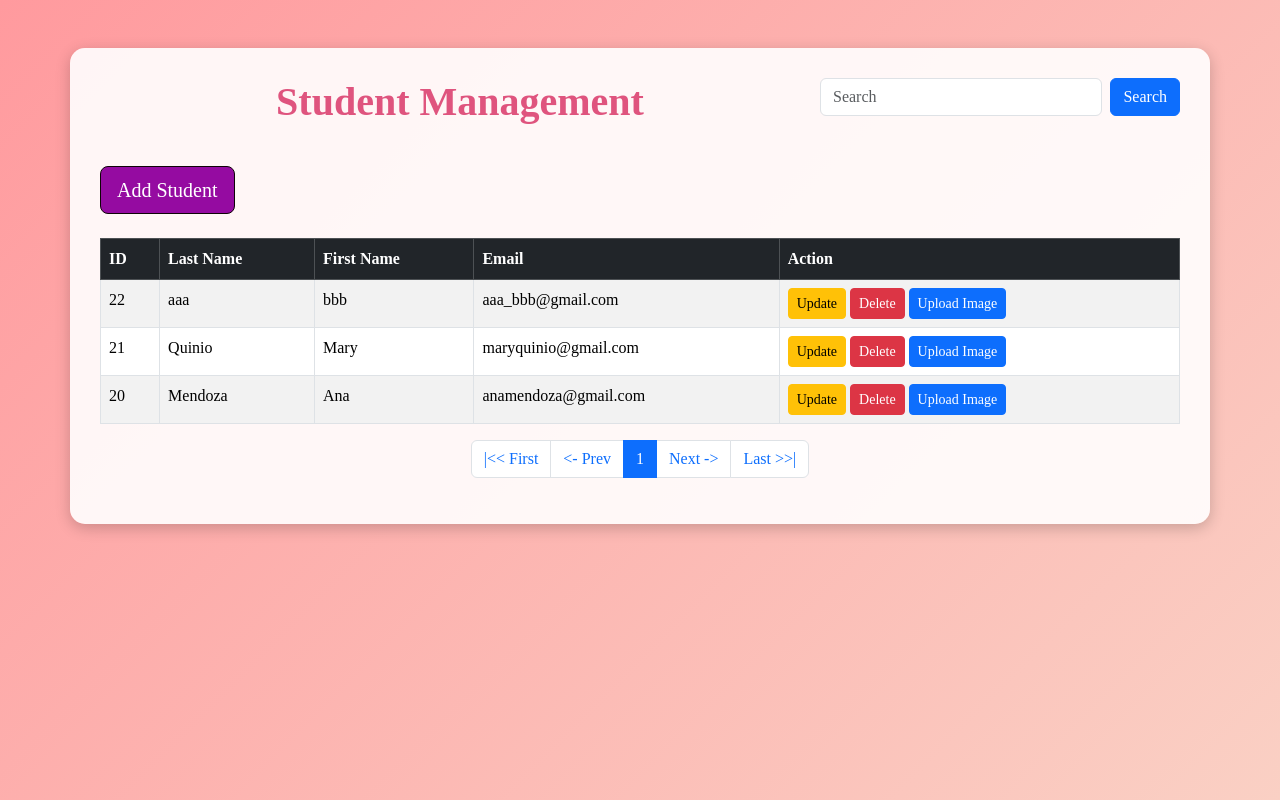
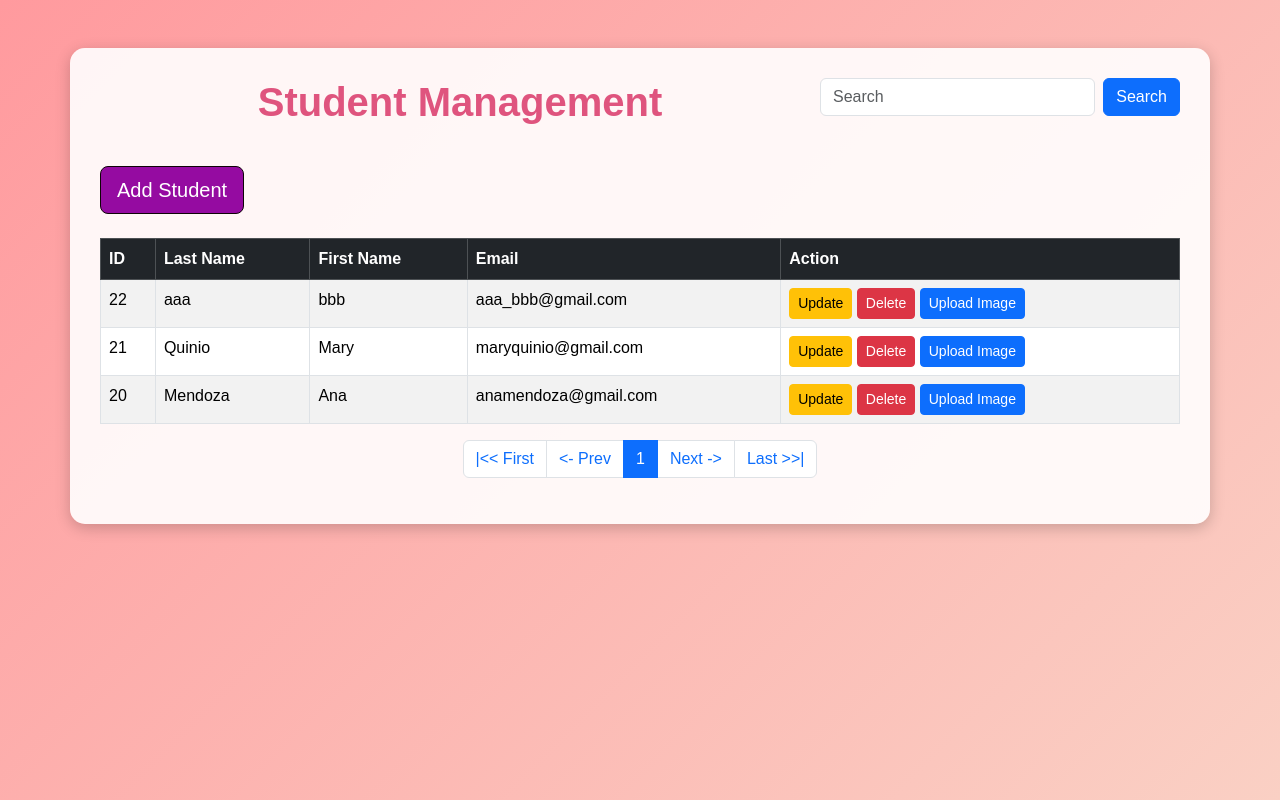
Before and after one commit to marymaeeeeeeq/quinio_marymae, a CodeIgniter app: page / in a window 1280 px wide. Run offline with CodeIgniter, Linux system fonts and the light colour scheme; data comes from the database, SQL or seed files in the repository; data that the repository does not hold is empty; some libraries are stand-ins or nearby versions.

Commit message:
Update UI

```diff
--- a/app/views/create.php
+++ b/app/views/create.php
@@ -13,7 +13,7 @@
       display: flex;
       justify-content: center;
       align-items: flex-start;
-      font-family: Arial, sans-serif;
+      font-family: Arial, Helvetica, sans-serif;
       background: linear-gradient(135deg, #ff9a9e, #fad0c4);
     }
     .container {
@@ -32,11 +32,11 @@
       margin-bottom: 30px;
     }
     .btn-primary {
-      background-color: rgba(84, 231, 104, 1);
+      background-color: #950ba1ff;
       border-color: #0f0609ff;
     }
     .btn-primary:hover {
-      background-color: rgba(65, 196, 67, 1);
+      background-color: #950ba1ff;
       border-color: #14060aff;
     }
   </style>
--- a/app/views/index.php
+++ b/app/views/index.php
@@ -14,7 +14,7 @@
       display: flex;
       justify-content: center;
       align-items: flex-start;
-      font-family: 'Times New Roman', Times, serif;
+      font-family: Arial, Helvetica, sans-serif;
     }
     .container {
       background: rgba(255, 255, 255, 0.9);
@@ -30,12 +30,12 @@
     .btn-success {
       background-color: #950ba1ff;
       border-color: #0f0307ff;
-      justify-content: left;
+      justify-content: right;
     }
     .btn-success:hover {
       background-color: #950ba1ff;
       border-color: #0b0307ff;
-      justify-content: left;
+      justify-content: right;
     }
   </style>
 </head>
--- a/app/views/update.php
+++ b/app/views/update.php
@@ -13,7 +13,7 @@
       display: flex;
       justify-content: center;
       align-items: flex-start;
-      font-family: Arial, sans-serif;
+      font-family: Arial, Helvetica, sans-serif;
       background: linear-gradient(135deg, #ff9a9e, #fad0c4);
     }
     .container {
@@ -32,7 +32,7 @@
       margin-bottom: 30px;
     }
     .btn-primary {
-      background-color: #54e76aff;
+      background-color: #950ba1ff;
       border-color: #0f0407ff;
     }
     .btn-primary:hover {
```
